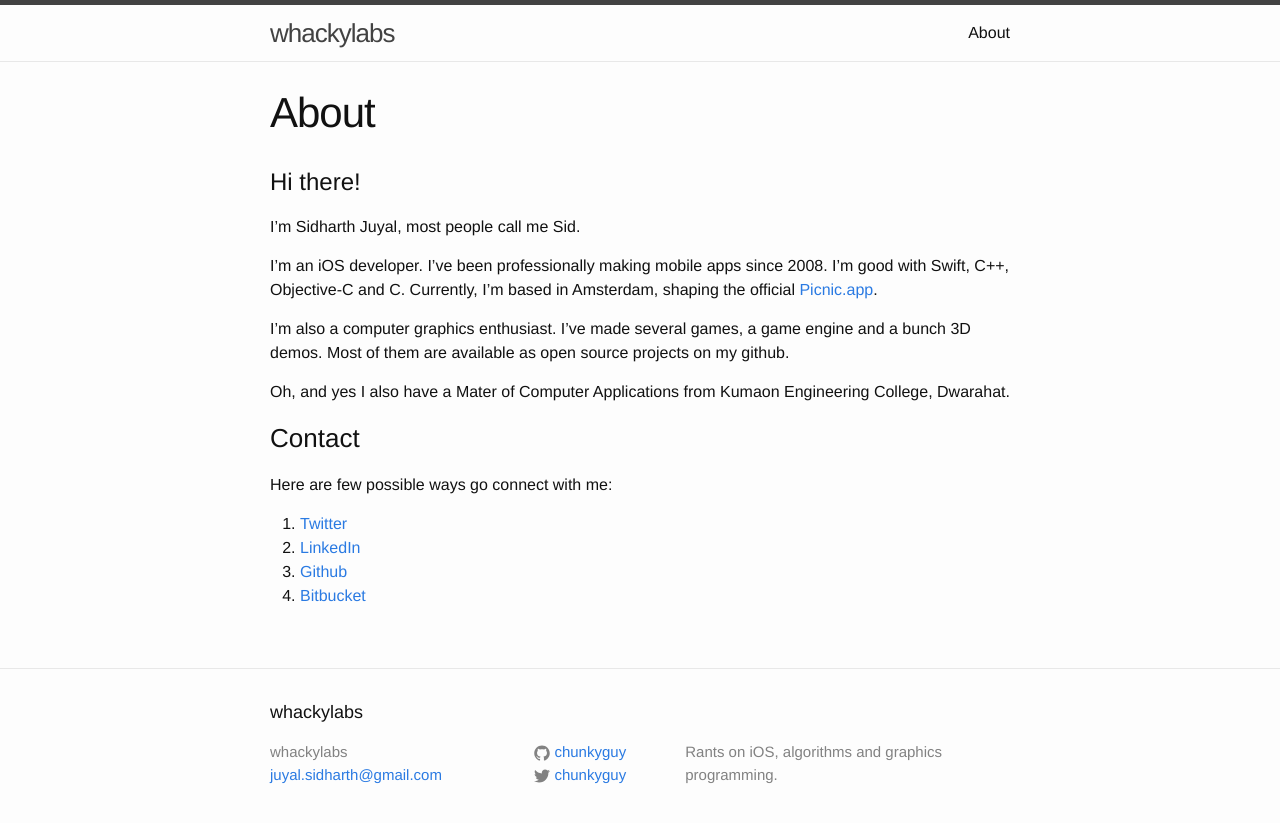
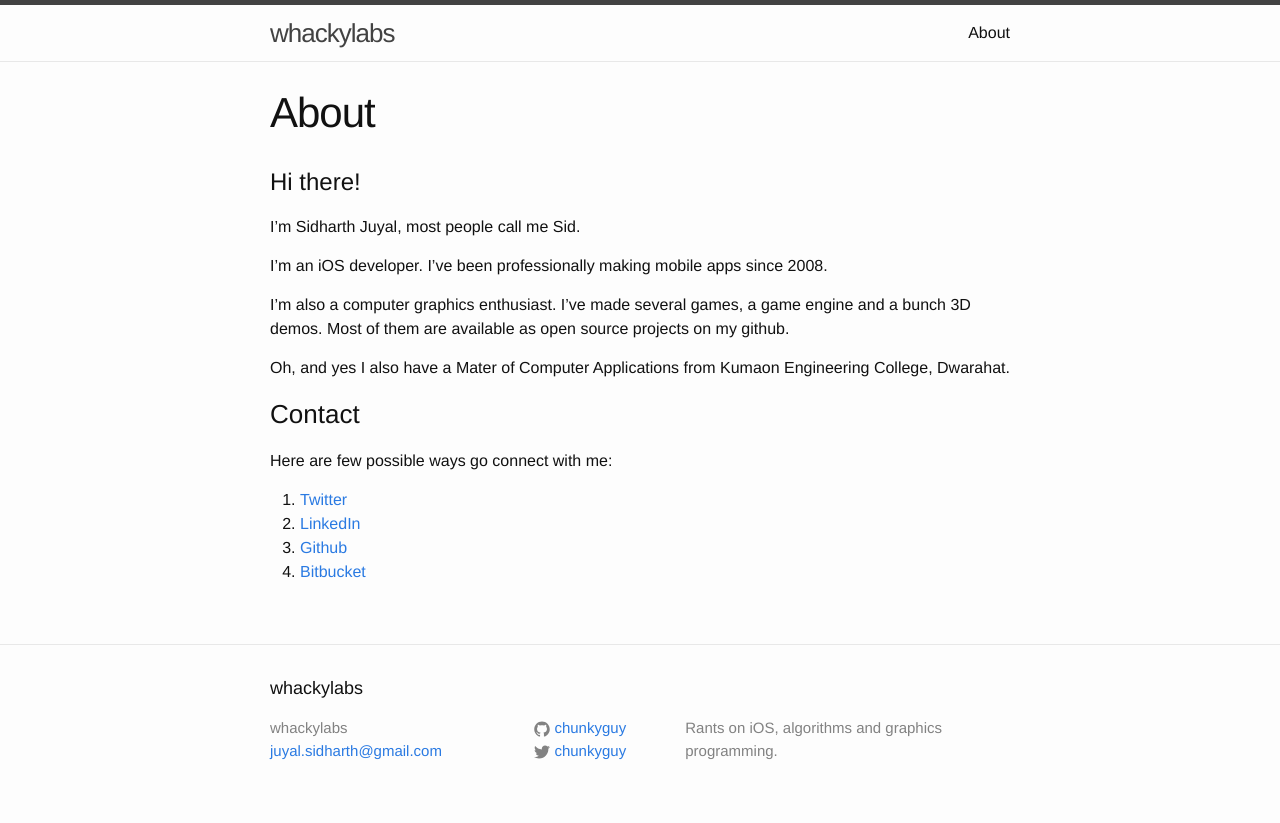
Before and after one commit to chunkyguy/chunkyguy.github.io, a Jekyll site: the page built from about.md, in a window 1280 px wide. Shown: the top 823 px of the page. Built offline with Jekyll 4.4.1, drawn with Linux system fonts in a browser that asks for light colours.

Commit message:
Update about page

```diff
--- a/about.md
+++ b/about.md
@@ -8,7 +8,7 @@ permalink: /about/
 
  I'm Sidharth Juyal, most people call me Sid.
 
-I'm an iOS developer. I've been professionally making mobile apps since 2008. I'm good with Swift, C++, Objective-C and C. Currently, I'm based in Amsterdam, shaping the official [Picnic.app](https://picnic.app/nl/).
+I'm an iOS developer. I've been professionally making mobile apps since 2008.
 
 I'm also a computer graphics enthusiast. I've made several games, a game engine and a bunch 3D demos. Most of them are available as open source projects on my github.
 
```
